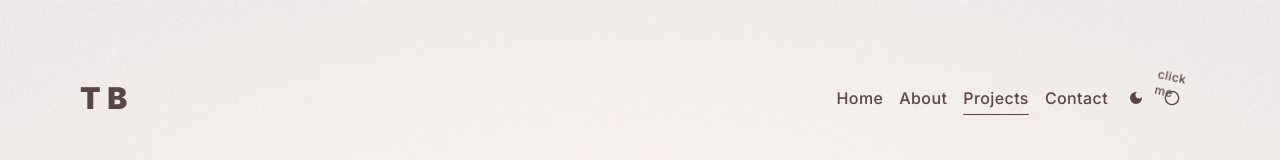
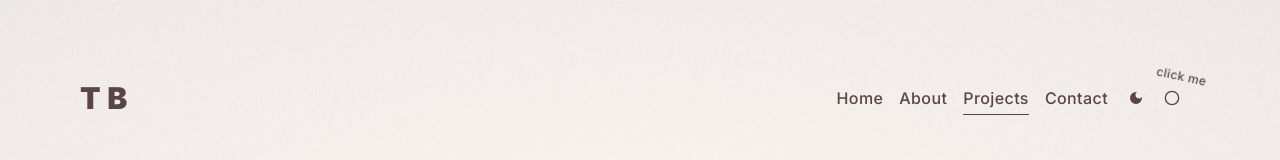
Before and after one commit to thomassbooth/Thomas-Booth-Portfolio, a Next.js app: page /projects in a window 1280 px wide. Shown: the top 160 px of the page. Built offline with nearby package versions, Linux system fonts and the light colour scheme.

Commit message:
change size

```diff
--- a/components/navbar/CircleToggle.tsx
+++ b/components/navbar/CircleToggle.tsx
@@ -9,7 +9,7 @@ const CircleToggle = () => {
     const { setMouseCircleEnabled, mouseCircleEnabled } = useGlobalContext()
   return (
     <div>
-      <label className = 'absolute text-xs  w-10 -translate-y-5 -translate-x-2 rotate-12'>click me</label>
+      <h3 className = 'absolute text-xs w-16 -translate-y-5 -translate-x-2 rotate-12'>click me</h3>
     {
         mouseCircleEnabled
         ? <BsCircleFill className = 'transition-all hover:text-pastel-blue-dark-100 duration-500' onClick = {() => setMouseCircleEnabled(!mouseCircleEnabled)}/>
```
